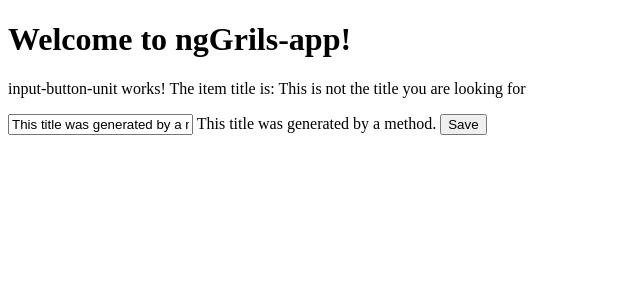
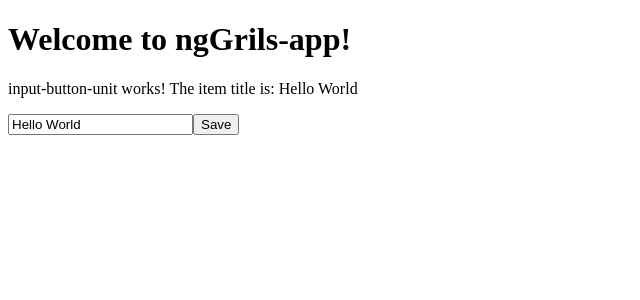
Before and after one commit to arein1989/ngGrils-app, an Angular app: page / in a window 1280 px wide. Shown: the top 300 px of the page, without its empty margins (0-640 px from the left). Built offline with nearby package versions, Linux system fonts and the light colour scheme.

Commit message:
tilføjelse

```diff
--- a/src/app/input-button-unit/input-button-unit.component.ts
+++ b/src/app/input-button-unit/input-button-unit.component.ts
@@ -10,23 +10,20 @@
     input-button-unit works!
     The item title is: {{ title }}
   </p>
-  <input [value]="generateTitle()">
-
-  {{ generateTitle() }}
-  <button>Save</button>
+  <input [value]="title" (keyup.enter)="changeTitle(getInputValue($event))">
+  <button (click)="changeTitle('Button Clicked!')">Save</button>
 `,
   styleUrls: ['./input-button-unit.component.css']
 })
+
 export class InputButtonUnitComponent {
   title = 'Hello World';
 
-  constructor() {
-    setTimeout(() => {
-    this.title = 'This is not the title you are looking for';
-  }, 3000);
+  changeTitle(newTitle: string) {
+    this.title = newTitle;
   }
 
-  generateTitle(): string {
-  return 'This title was generated by a method.';
+  getInputValue(event: Event) {
+    return (event.target as HTMLInputElement).value;
+  }
 }
-}
```
